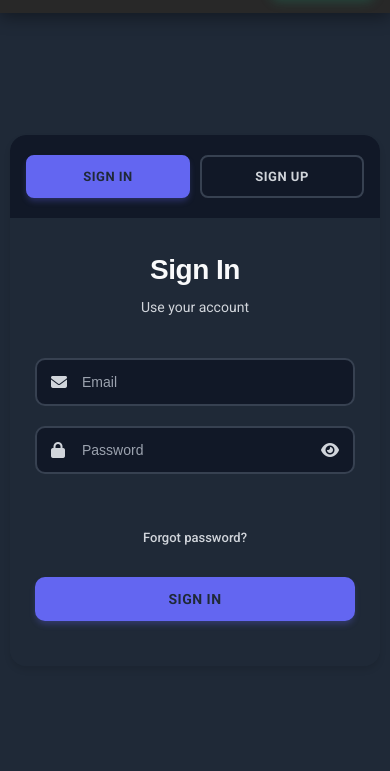
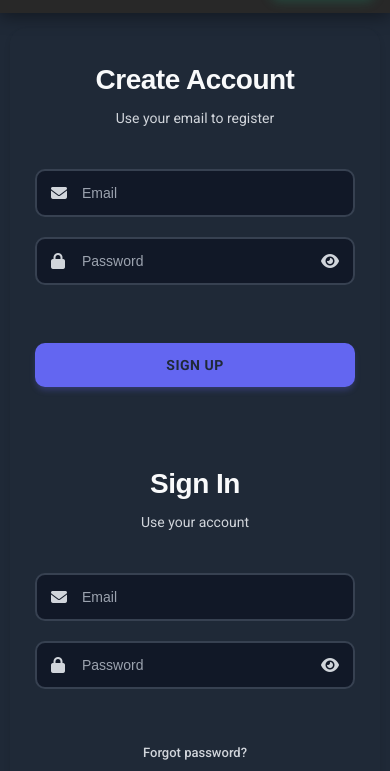
Before and after one commit to RishiBuilds/pillstack, a plain HTML site: page login.html in a window 390 px wide. Shown: the part 73-844 px from the top of the page. Drawn offline with nearby package versions, Linux system fonts and the light colour scheme.

Commit message:
tried to enhance login page css also proper mobile stacking

```diff
--- a/login.css
+++ b/login.css
@@ -281,6 +281,16 @@ button.ghost:hover {
     transform: scale(1.05);
 }
 
+button:disabled {
+    opacity: 0.6;
+    cursor: not-allowed;
+}
+
+button:disabled:hover {
+    transform: none;
+    box-shadow: none;
+}
+
 /* Overlay Container */
 .overlay-container {
     position: absolute;
@@ -407,7 +417,16 @@ button.ghost:hover {
     color: var(--white);
 }
 
-/* responsiveness */
+/* Transitions */
+.login-wrapper,
+.container,
+form,
+.input-field input,
+button {
+    transition: background-color 0.3s ease, color 0.3s ease, border-color 0.3s ease;
+}
+
+/* Mobile responsiveness - Stack forms vertically */
 @media screen and (max-width: 968px) {
     .login-wrapper {
         padding: 20px 15px;
@@ -424,9 +443,9 @@ button.ghost:hover {
         box-shadow: 0 4px 6px rgba(0, 0, 0, 0.1);
     }
 
+    /* Hide mobile form toggle buttons */
     .mobile-form-toggle {
-        display: flex;
-        background-color: var(--bg-light);
+        display: none !important;
     }
 
     .form-container {
@@ -436,8 +455,9 @@ button.ghost:hover {
         min-height: auto;
         transition: none;
         transform: none !important;
-        opacity: 1;
-        pointer-events: auto;
+        opacity: 1 !important;
+        pointer-events: auto !important;
+        display: block !important;
     }
 
     .sign-in-container,
@@ -449,13 +469,16 @@ button.ghost:hover {
         z-index: auto;
     }
 
-    /* Default: Show sign-in, hide sign-up */
+    /* Show both forms stacked vertically */
     .sign-in-container {
-        display: block;
+        display: block !important;
+        border-bottom: 2px solid var(--border-color);
+        padding-bottom: 20px;
+        margin-bottom: 20px;
     }
 
     .sign-up-container {
-        display: none;
+        display: block !important;
     }
 
     form {
@@ -524,16 +547,10 @@ button.ghost:hover {
         border-radius: 10px;
     }
 
-    .mobile-form-toggle {
-        padding: 20px 16px;
-        gap: 10px;
-        border-radius: 16px 16px 0 0;
-    }
-
-    .mobile-form-toggle button {
-        padding: 12px 20px;
-        font-size: 13px;
-        border-radius: 8px;
+    /* Add more visual separation between forms on smaller screens */
+    .sign-in-container {
+        padding-bottom: 30px !important;
+        margin-bottom: 30px !important;
     }
 
     form a {
@@ -541,21 +558,3 @@ button.ghost:hover {
         margin: 16px 0 8px 0;
     }
 }
-
-button:disabled {
-    opacity: 0.6;
-    cursor: not-allowed;
-}
-
-button:disabled:hover {
-    transform: none;
-    box-shadow: none;
-}
-
-.login-wrapper,
-.container,
-form,
-.input-field input,
-button {
-    transition: background-color 0.3s ease, color 0.3s ease, border-color 0.3s ease;
-}
```
